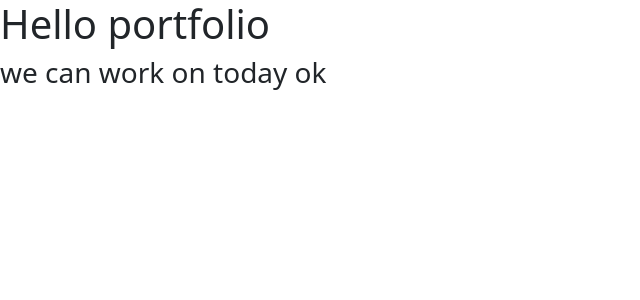
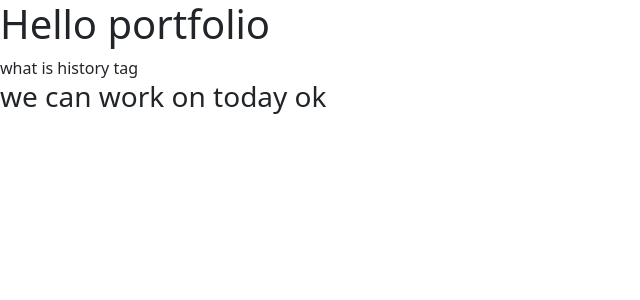
Before and after one commit to shaquib1/Portfolio, a React (Create React App) app in the folder client/: page / in a window 1280 px wide. Shown: the top 300 px of the page, without its empty margins (0-640 px from the left). Built offline with nearby package versions, Linux system fonts and the light colour scheme.

Commit message:
history tag

```diff
--- a/client/src/App.js
+++ b/client/src/App.js
@@ -6,7 +6,7 @@ function App() {
     <div >
      <h1>Hello portfolio</h1>
 
-
+     <history> what is history tag </history>
      <h3> we can work on today ok</h3>
     </div>
   );
```
